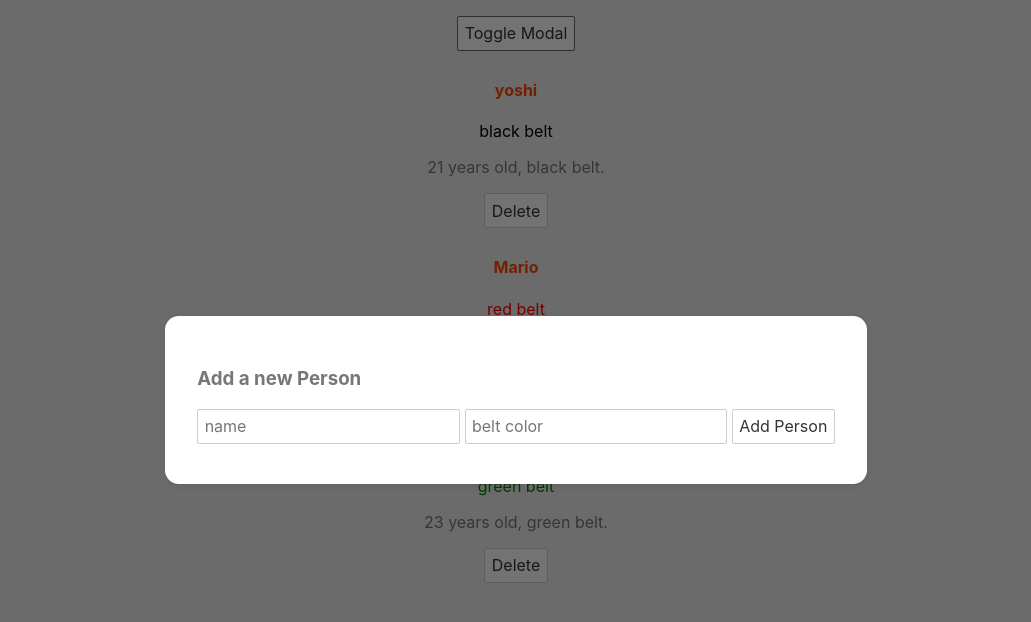
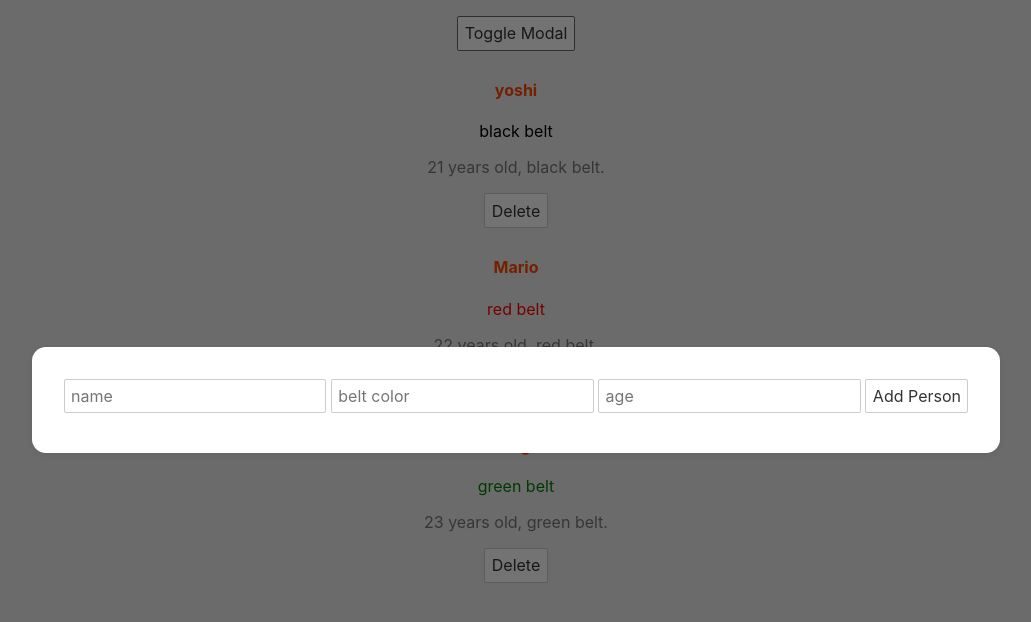
Before and after one commit to PedroLunet/svelteTutorial, a Svelte app: page / in a window 1280 px wide. Both pictures are taken after a click on the button "Toggle Modal". Shown: the top 622 px of the page, without its empty margins (124-1155 px from the left). Built offline with nearby package versions, Linux system fonts and the light colour scheme.

Commit message:
Forms (part.1)

```diff
--- /dev/null
+++ b/src/AddPersonFrom.svelte
@@ -0,0 +1,19 @@
+<script>
+	let name;
+	let beltColor;
+	let age;
+
+	const handleSubmit = () => {
+		console.log('Form submitted:', { name, beltColor, age });
+	};
+</script>
+
+<form on:submit|preventDefault={handleSubmit}>
+	<input type="text" placeholder="name" bind:value={name} />
+	<input type="text" placeholder="belt color" bind:value={beltColor} />
+	<input type="number" placeholder="age" bind:value={age} />
+	<button type="submit">Add Person</button>
+</form>
+
+<style>
+</style>
--- a/src/App.svelte
+++ b/src/App.svelte
@@ -1,6 +1,7 @@
 <script>
 	import './Modal.svelte';
 	import Modal from './Modal.svelte';
+	import AddPersonFrom from './AddPersonFrom.svelte';
 
 	let showModal = false;
 	let people = [
@@ -18,15 +19,10 @@
 </script>
 
 <Modal {showModal} on:click={toggleModal}>
-	<h3>Add a new Person</h3>
-	<form>
-		<input type="text" placeholder="name" />
-		<input type="text" placeholder="belt color" />
-		<button type="submit">Add Person</button>
-	</form>
+	<AddPersonFrom />
 </Modal>
 <main>
-	<button on:click|once={toggleModal}> Toggle Modal </button>
+	<button on:click={toggleModal}> Toggle Modal </button>
 	{#each people as person (person.id)}
 		<div>
 			<h4>{person.name}</h4>
```
